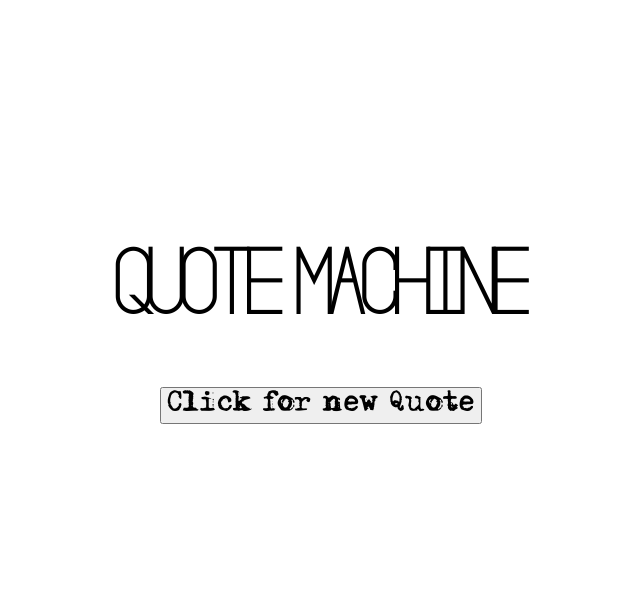
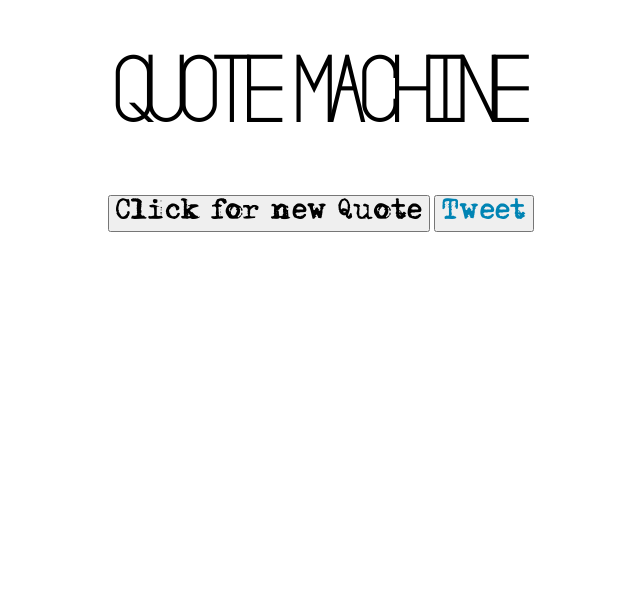
Before and after one commit to Lenocam/FCC, a plain HTML site: page quote_machine/index.html in a window 1280 px wide. Shown: the whole page, without its empty margins (319-959 px from the left). Drawn offline with nearby package versions, Linux system fonts and the light colour scheme.

Commit message:
technically done with the requirements for the quote generator, I'd like to add more to make it better

```diff
--- a/quote_machine/css/styles.css
+++ b/quote_machine/css/styles.css
@@ -1,6 +1,6 @@
 @font-face {
   font-family: "Ostrich";
-  src:url("fonts/Oslo_II.ttf") format('truetype');
+  src: url("fonts/Oslo_II.ttf") format('truetype');
 }
 
 @font-face {
@@ -14,11 +14,11 @@
 }
 
 body {
-
   background-color: white;
   display: flex;
   justify-content: center;
-
+  flex-direction: column;
+  text-align: center;
 }
 
 h1 {
@@ -32,16 +32,20 @@ h1 {
 .quote {
   font-family: "Adler";
   font-size: 20px;
+}
 
-}
 button {
   font-family: "Adler";
   font-size: 26px;
 }
 
-.center-div
-{
-  position: absolute;
+#twitterButton {
+  color: #0084b4;
+}
+
+
+.center-div {
+  /*position: absolute;*/
   margin: auto;
   top: 0;
   right: 0;
@@ -54,5 +58,4 @@ button {
   display: flex;
   text-align: center;
   flex-direction: column;
-
 }
--- a/quote_machine/index.html
+++ b/quote_machine/index.html
@@ -2,6 +2,7 @@
 <html>
 
 <head>
+  <meta name="viewport" content="width=device-width,height=device-height,initial-scale=1.0" />
   <script src="https://ajax.googleapis.com/ajax/libs/jquery/3.2.1/jquery.min.js"></script>
   <link rel="stylesheet" type="text/css" href="css/styles.css">
   <link rel="stylesheet" href="https://cdnjs.cloudflare.com/ajax/libs/animate.css/3.5.2/animate.min.css">
@@ -25,8 +26,14 @@
         <button id="getMessage" class="animated bounceInUp">
             Click for new Quote
           </button>
+          <button class="animated bounceInUp">
+            <a class="twitter-share-button" id="twitterButton" data-size="small">Tweet</a>
+          </button>
+
       </div>
+
     </div>
+
   </div>
 </body>
 
@@ -38,9 +45,8 @@
     var animationEnd = 'webkitAnimationEnd mozAnimationEnd MSAnimationEnd oanimationend animationend';
     //jquery triggered on button click
     $("#getMessage").on("click", function() {
-      //grabs json from api
+      //grabs json from api this is the api
       $.getJSON("https://talaikis.com/api/quotes/random/", function(data) {
-
         //declare html variable to put json on to in html formatted way
         var html = "";
         //use key and value from json object format to html add to html variable
@@ -57,8 +63,15 @@
           function() {
             $(this).removeClass(neatoAnimation)
           });
-
       });
     });
+
+
+    $("#twitterButton").on("click", function() {
+      var textToTweet = $(".quote").text();
+
+      var tweetLink = "https://twitter.com/intent/tweet?text=" + encodeURIComponent(textToTweet);
+      window.open(tweetLink, "_blank");
+    })
   });
 </script>
```
